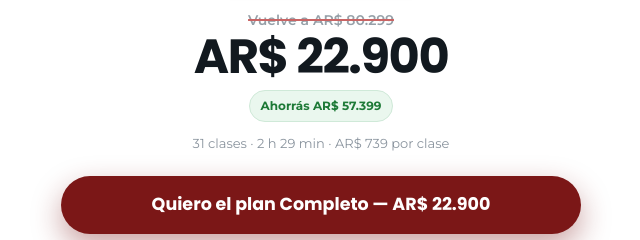
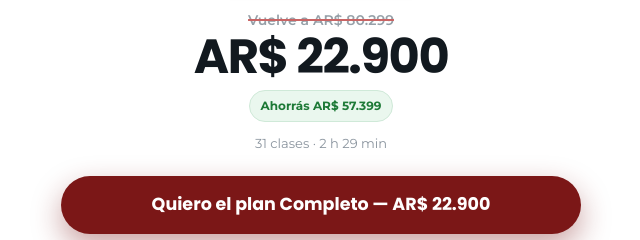
Before and after one commit to lucagazze/metodoadiestramientocanino, a plain HTML site: page index.html in a window 1280 px wide. Shown: the part 1360-1600 px from the top of the page, 319-959 px from the left. Drawn offline with Linux system fonts and the light colour scheme.

Commit message:
Selector mas limpio: sin precio por clase y sin el bloque del salto
- El selector muestra solo las clases y la duracion.
- Sale el "+ AR$ 8.000 y te llevas 13 clases mas" de la tarjeta del medio.

Co-Authored-By: Claude Opus 5 (1M context) <noreply@anthropic.com>

```diff
--- a/index.html
+++ b/index.html
@@ -424,7 +424,7 @@ src="https://www.facebook.com/tr?id=2504143436724225&ev=PageView&noscript=1"></n
         <span class="seg-antes">Vuelve a AR$ 80.299</span>
         <b class="seg-now">AR$ 22.900</b>
         <span class="seg-ahorro">Ahorrás AR$ 57.399</span>
-        <span class="seg-meta">31 clases · 2 h 29 min · AR$ 739 por clase</span>
+        <span class="seg-meta">31 clases · 2 h 29 min</span>
       </div>
     <div class="pl-cta">
       <a href="https://adiestramiento-canino.impultienda.ar/checkout/2-plan-completo" class="btn btn-xl" data-cta>Quiero el plan Completo — AR$ 22.900</a>
@@ -734,7 +734,7 @@ src="https://www.facebook.com/tr?id=2504143436724225&ev=PageView&noscript=1"></n
         <span class="pl-precio"><b>AR$ 22.900</b></span>
         <span class="pl-ahorro">Ahorrás AR$ 57.399</span>
         <span class="pl-unit">AR$ 739 por clase</span>
-        <ul class="pl-lista"><li class="si">Las 18 clases de obediencia y mañas</li><li class="si">Los 2 manuales en PDF</li><li class="si">Bañarlo, cepillarlo, medicarlo y curarlo</li><li class="si">Los 9 trucos</li><li class="no">Paseo avanzado, juego y métodos</li><li class="no">Las clases nuevas, de por vida</li></ul><span class="pl-salto">+ AR$ 8.000 y te llevás <b>13 clases más</b></span>
+        <ul class="pl-lista"><li class="si">Las 18 clases de obediencia y mañas</li><li class="si">Los 2 manuales en PDF</li><li class="si">Bañarlo, cepillarlo, medicarlo y curarlo</li><li class="si">Los 9 trucos</li><li class="no">Paseo avanzado, juego y métodos</li><li class="no">Las clases nuevas, de por vida</li></ul>
       </label>
       <label class="pl-card" data-precio="28900" data-link="https://adiestramiento-canino.impultienda.ar/checkout/3-plan-avanzado" data-nombre="Avanzado">
         <input type="radio" name="plan-cierre" value="avanzado">
@@ -813,7 +813,7 @@ src="https://www.facebook.com/tr?id=2504143436724225&ev=PageView&noscript=1"></n
       box.querySelector('.seg-antes').textContent=tx('.pl-antes').replace('Vuelve a ','Vuelve a ');
       box.querySelector('.seg-now').textContent=tx('.pl-precio');
       box.querySelector('.seg-ahorro').textContent=tx('.pl-ahorro');
-      box.querySelector('.seg-meta').textContent=tx('.pl-clases')+' · '+tx('.pl-unit');
+      box.querySelector('.seg-meta').textContent=tx('.pl-clases');
     }
     if(card){[].forEach.call(document.querySelectorAll('[data-cta]'),function(x){
       x.setAttribute('href',card.getAttribute('data-link'));
```
